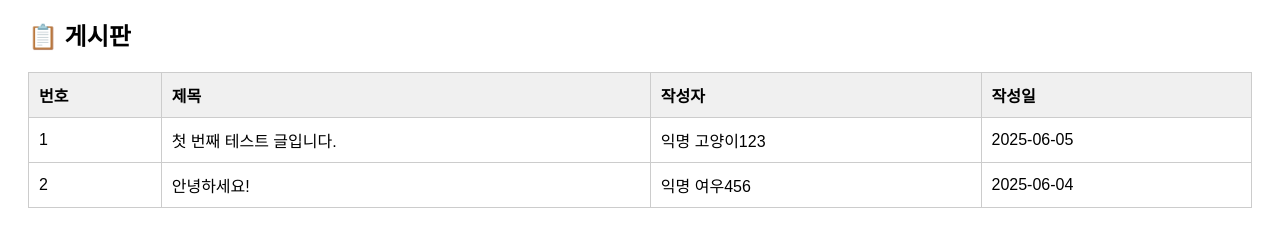
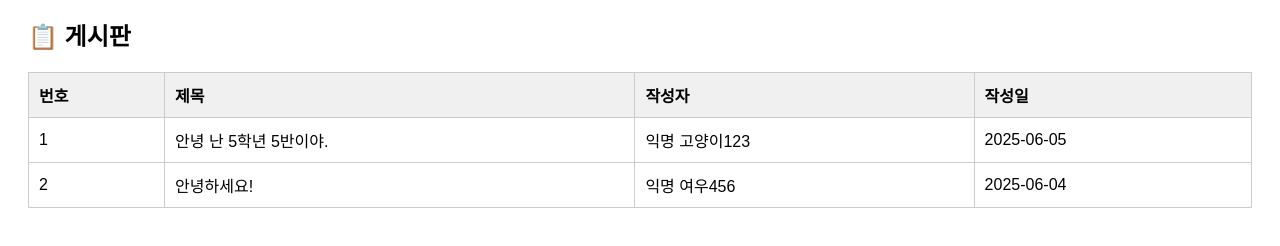
Before and after one commit to lichthecat/Chidongchos, a plain HTML site: page index.html in a window 1280 px wide. Shown: the part 246-492 px from the top of the page. Drawn offline with Linux system fonts and the light colour scheme.

Commit message:
index.html 업데이트

```diff
--- a/index.html
+++ b/index.html
@@ -56,7 +56,7 @@
     <tbody>
       <tr>
         <td>1</td>
-        <td>첫 번째 테스트 글입니다.</td>
+        <td>안녕 난 5학년 5반이야.</td>
         <td>익명 고양이123</td>
         <td>2025-06-05</td>
       </tr>
```
